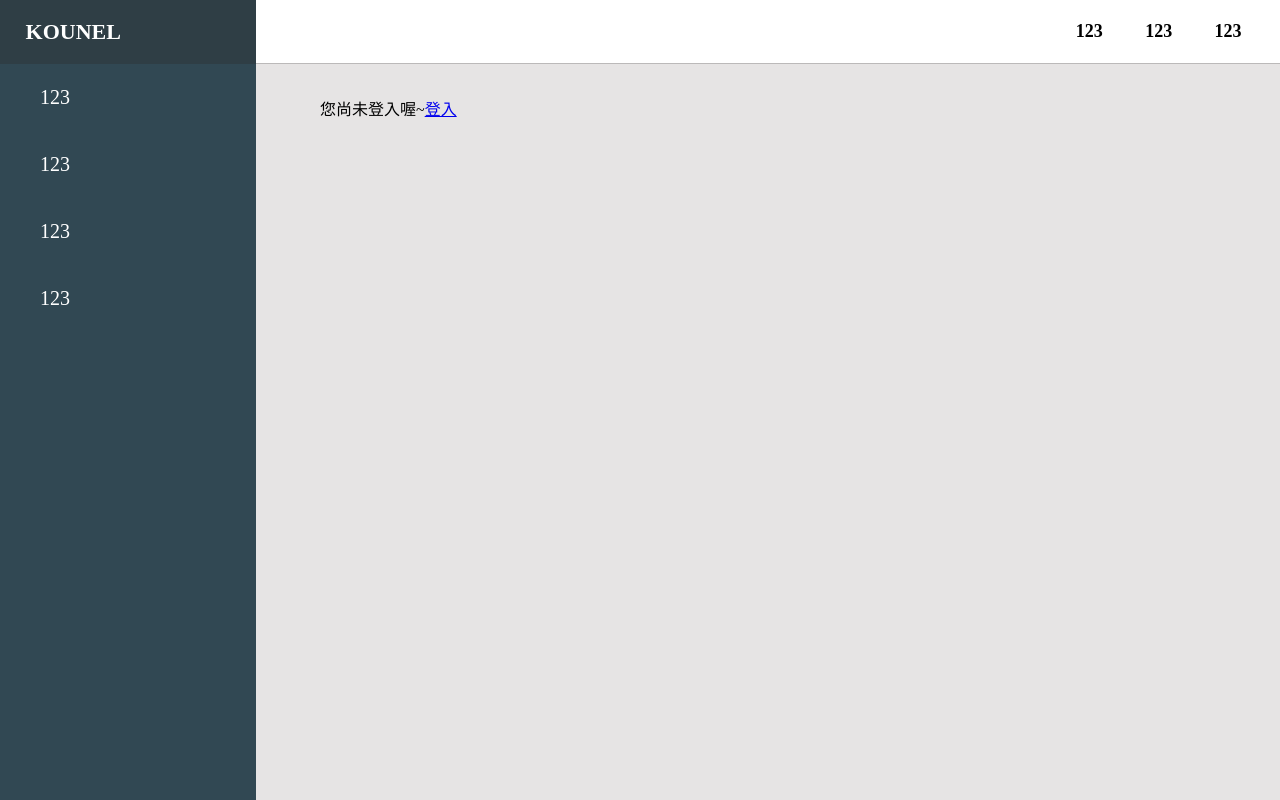
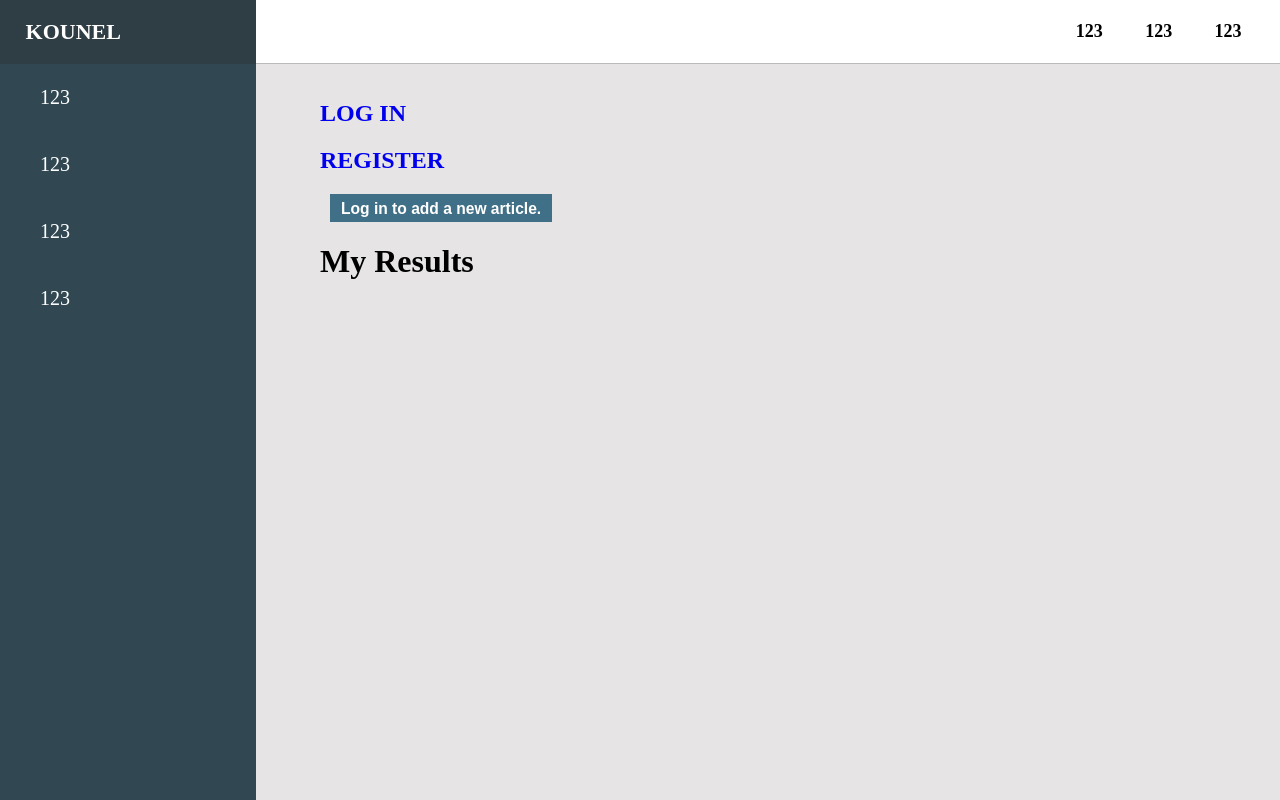
Before and after one commit to Yun-Pei/film_forum, a Django app: page /forum in a window 1280 px wide. Run offline with Django 5.2, Linux system fonts and the light colour scheme; data that the repository does not hold is empty; some libraries are stand-ins or nearby versions.

Commit message:
討論文章的新增修改刪除、文章留言的新增、註冊登入登出(只能刪除自己發的東西那部分還沒做完)
*目前Join table只在測試階段(但我覺得取出欄位很麻煩..)

```diff
--- a/film_forum/film_forum/urls.py
+++ b/film_forum/film_forum/urls.py
@@ -29,7 +29,7 @@ urlpatterns = [
     path('forum', forum_views.forum, name="forum"),
     path('movie', movie_views.movie, name="movie"),
     path('register', member_views.register, name="register"),
-    # path('forum_article', forum_views.forum_article, name="forum_article"),
+    path('forum_article', forum_views.forum_article, name="forum_article"),
     path('login', member_views.login, name="login"),
     path('log_out', member_views.log_out, name="log_out"),
     # path("", views.index, name="home")
--- a/film_forum/forum/static/css/forum.css
+++ b/film_forum/forum/static/css/forum.css
@@ -1,6 +1,53 @@
 body {
     margin: 0;
     background-color: #e6e4e4;
+}
+
+a {
+    text-decoration: none;
+}
+
+.add_forum {
+    margin: 20px 10px;
+}
+
+.add_forum button h3 {
+    color: white;
+    margin: 5px;
+}
+
+.add_forum button {
+    background-color: #407087;
+    border: #407087;
+    /* color: white; */
+    /* padding: 0px; */
+    height: 28px;
+}
+
+/* style */
+.popup {
+    display: none;
+    position: fixed;
+    top: 50%;
+    left: 50%;
+    transform: translate(-50%, -50%);
+    background-color: white;
+    padding: 20px;
+    border: 1px solid #ccc;
+    box-shadow: 0 4px 8px rgba(0,0,0,0.1);
+    z-index: 9999;
+    max-height: 85%;
+    /* width: 60%; */
+}
+.overlay {
+    display: none;
+    position: fixed;
+    top: 0;
+    left: 0;
+    width: 100%;
+    height: 100%;
+    background-color: rgba(0, 0, 0, 0.5);
+    z-index: 9998;
 }
 
 #forum_content {
--- a/film_forum/forum/static/css/forum_article.css
+++ b/film_forum/forum/static/css/forum_article.css
@@ -5,6 +5,7 @@ body {
 
 .edit {
     float: right;
+    cursor: pointer;
 }
 
 #post-text {
--- a/film_forum/forum/static/js/forum.js
+++ b/film_forum/forum/static/js/forum.js
@@ -1,24 +1,52 @@
+// $(document).ready(function() {
+//     $('#forum_content').on("click", "#article", function(){
+//         // 找到click的那個的 m_id 、 user_id
+//         var m_id = $(this).find('.m_id').text();
+//         var user_id = $(this).find('.user_id').text();
+//         var f_id = $(this).find('.f_id').text();
+
+//         // alert(m_id);
+//         // alert(user_id);
+
+//         $.ajax({
+//             type: "GET",
+//             url: "forum_article",
+//             data: {
+//                 m_id: m_id,
+//                 user_id: user_id,
+//                 f_id: f_id,
+//             },
+//             success: function(response) {
+//                 // alert("123");
+//                 window.location.href = "forum_article?m_id=" + m_id + "&user_id=" + user_id + "&f_id=" + f_id;
+//             },
+//             error: function(xhr, status, error) {
+//                 console.error(error);
+//             }
+//         });
+
+//     });
+// });
+
+
 $(document).ready(function() {
     $('#forum_content').on("click", "#article", function(){
         // 找到click的那個的 m_id 、 user_id
         var m_id = $(this).find('.m_id').text();
-        var user_id = $(this).find('.user_id').text();
-        var f_id = $(this).find('.f_id').text();
+        var art_id = $(this).find('.art_id').text();
 
         // alert(m_id);
-        // alert(user_id);
 
         $.ajax({
             type: "GET",
             url: "forum_article",
             data: {
-                m_id: m_id,
-                user_id: user_id,
-                f_id: f_id,
+                'm_id': m_id,
+                'art_id': art_id,
             },
             success: function(response) {
                 // alert("123");
-                window.location.href = "forum_article?m_id=" + m_id + "&user_id=" + user_id + "&f_id=" + f_id;
+                window.location.href = "forum_article?m_id=" + m_id + "&art_id=" + art_id;
             },
             error: function(xhr, status, error) {
                 console.error(error);
--- a/film_forum/forum/templates/forum.html
+++ b/film_forum/forum/templates/forum.html
@@ -58,11 +58,58 @@
 
     <div id="forum_content">
         <!-- test 是否登入 -->
-        {% if request.user.is_authenticated %}
-        <p>{{request.user}} 您已經登入囉</p>
-        {% else %}
-            <p>您尚未登入喔~<a href="/accounts/login/">登入</a></p>
-        {% endif %}
+        <div class="in_out">
+            {% if request.user.is_authenticated %}
+                <a href="{% url 'log_out' %}"><h2>LOG OUT</h2></a>
+            {% else %}
+                <a href="{% url 'login' %}"><h2>LOG IN</h2></a>
+                <a href="{% url 'register' %}"><h2>REGISTER</h2></a>
+            {% endif %}
+        </div>
+
+        <div>
+            <div class="add_forum">
+                {% if request.user.is_authenticated %}
+                <button id="openPopupButton">
+                    <h3>+ Create Article</h3>
+                </button>
+                {% else %}
+                <button>
+                    <a href="{% url 'login' %}"><h3>Log in to add a new article.</h3></a>
+                </button>
+                {% endif %}
+            </div>
+
+        </div>
+
+        <div class="overlay" id="overlay">
+            <div class="popup" id="popupForm">
+                <div class="form_all">
+                    <h2>Create a forum</h2>
+                    <div class="popup_form">
+                        <form action="" method="POST">
+                            {% csrf_token %}
+
+                            <div class="form_info">
+                                <label>{{ form.title.label }}</label>
+                                <br>
+                                {{ form.title }}
+                            </div>
+                            <div class="form_info">
+                                <label>{{ form.conent.label }}</label>
+                                <br>
+                                {{ form.conent }}
+                            </div>
+                            <div class="form_info form_submit">
+                                <br>
+                                <button class="cancel_button" id="closePopupButton">Cancel</button>
+                                <input class="submit_button" type="submit" value="Create" />
+                            </div>
+                        </form>
+                    </div>
+                </div>
+            </div>
+        </div>
 
 
         {% for article in forum_article %}
@@ -79,7 +126,14 @@
                 <!-- </a> -->
                 <div class="m_id" style="display: none;"> {{ article.mid }} </div>
                 <div class="user_id" style="display: none;"> {{ article.uid }} </div>
-                <div class="f_id" style="display: none;"> {{ article.art_id }} </div>
+                <div class="art_id" style="display: none;"> {{ article.art_id }} </div>
+            </div>
+        {% endfor %}
+
+        <h1>My Results</h1>
+        {% for i in results %}
+            <div>
+                {{ i.1  }} * {{ i.4 }}</li>
             </div>
         {% endfor %}
 
@@ -88,4 +142,23 @@
 
 
 </body>
+<script>
+    var openButton = document.getElementById("openPopupButton");
+    var popup = document.getElementById("popupForm");
+    var closeButton = document.getElementById("closePopupButton");
+    var overlay = document.getElementById("overlay");
+
+    openButton.addEventListener("click", function() {
+        popup.style.display = "block";
+        overlay.style.display = "block";
+    });
+
+    closeButton.addEventListener("click", function() {
+        event.preventDefault();
+        document.getElementById("id_title").value = "";
+        document.getElementById("id_conent").value = "";
+        popup.style.display = "none";
+        overlay.style.display = "none";
+    });
+</script>
 </html>
--- a/film_forum/forum/views.py
+++ b/film_forum/forum/views.py
@@ -4,77 +4,152 @@ from django.views.decorators.csrf import csrf_exempt
 from django.http import Http404, JsonResponse, HttpResponse
 from django.shortcuts import get_object_or_404
 from django.utils import timezone
-# from .forms import ForumsForm
+from .forms import *
 from member.models import *
+from movie.forms import *
+from django.db import connection
+
+
 # from forum.models import Forums, ForumsMessage
 # from .forms import MessageForm
 
 # Create your views here.
 # @csrf_exempt
 def forum(request):
-    # if request.method == "POST":
-    forum_articles = Article.objects.filter().order_by("-time").values('uid', 'mid', 'art_id', 'time', 'conent', 'title')
 
-    print(forum_articles)
-    return render(request, "forum.html", {'forum_article': forum_articles})
+    with connection.cursor() as cursor:
+        cursor.execute("""
+            SELECT User.id, User.username, Article.*
+            FROM User
+            JOIN Article ON User.id = Article .uid_id
+        """)
+        results = cursor.fetchall()
+        # results = [col[0] for col in cursor.description]
+        # ['id', 'username', 'art_id', 'time', 'title', 'conent', 'uid_id', 'mid_id']
 
-# @csrf_exempt
-# def forum_article(request):
-#     forum_articles = None
-#     forum_message = None
-#     form = MessageForm()
+    # print(results)
 
-#     movie_id = request.GET.get('m_id')
-#     ur_id = request.GET.get('user_id')
-#     forum_id = request.GET.get('f_id')
-#     # print(movie_id)
+        # results = []
+
+        # for row in rows:
+        #     user = User.objects.get(pk=row[0])  # 第一列是 User 的 id
+        #     article = Article.objects.get(pk=row[3])  # 第四列是 Article 的 id
+        #     results.append((user, article))
+
+    previous_url = request.META.get('HTTP_REFERER', '/')
+    request.session['previous_url'] = previous_url
+
+    form = ForumsForm()
+
+    movie_id = request.GET.get('m_id')
+
+    forum_articles = Article.objects.filter(mid=72).order_by("-time").values('uid', 'mid', 'art_id', 'time', 'conent', 'title')
+
+        # 拿會員ID
+    if request.user.is_authenticated:
+        user_id = request.user.id
+        print(user_id)
+
+    if request.method == 'POST':
+        # print("here")
+        form = ForumsForm(request.POST)
+        if form.is_valid():
+            title = form.cleaned_data['title']
+            # print(title)
+
+            conent = form.cleaned_data['conent']
+            # print(content)
+
+            # # m_id = form.cleaned_data['m_id']
+            film_id = Movies.objects.get(pk=movie_id)
+            user_id = User.objects.get(pk=user_id)
+            # # print(film_id)
+
+            now_time = timezone.now()
+            # # print(now_time)
+
+            forum = Article(title=title, conent=conent, time=now_time, uid=user_id, mid=film_id)
+            forum.save()
+
+            # film = None
+
+            return HttpResponseRedirect(f'forum?m_id={movie_id}')  # 導入路徑
+
+    # print(forum_articles)
+    return render(request, "forum.html", {'form': form, 'forum_article': forum_articles, 'results':results})
+
+@csrf_exempt
+def forum_article(request):
+
+    # 拿會員ID
+    if request.user.is_authenticated:
+        user_id = request.user.id
+        # print(user_id)
+
+    articles = None
+    articlecomment = None
+    form = MessageForm()
+
+    movie_id = request.GET.get('m_id')
+    article_id = request.GET.get('art_id')
+    # print(movie_id)
+    # print(article_id)
+
+    articles = Article.objects.filter(art_id=article_id).values('uid', 'mid', 'art_id', 'time', 'conent', 'title')
+    articlecomment = ArticleComment.objects.filter(art_id=article_id).order_by("-time").values('uid', 'mid', 'art_id', 'time', 'conent')
 
 
-#     forum_articles = Forums.objects.filter(f_id=forum_id).values('f_id', 'm_id', 'time', 'title', 'content', 'user_id')
-#     forum_message = ForumsMessage.objects.filter().order_by("-time").values('f_id', 'm_id', 'time', 'message_content')
+    if request.method == 'POST':
+        form = MessageForm(request.POST)
+
+        if form.is_valid():
+
+            conent = form.cleaned_data['conent']
+            # print(conent)
+
+            film_id = Movies.objects.get(pk=movie_id)
+            user_id = User.objects.get(pk=user_id)
+            art_id = Article.objects.get(pk=article_id)
+            # # print(film_id)
+
+            time = timezone.now()
+            # print(now_time)
+
+            forum = ArticleComment(art_id=art_id, conent=conent, mid=film_id, time=time, uid=user_id)
+            forum.save()
 
 
-#     if request.method == 'POST':
-#         form = MessageForm(request.POST)
-
-#         if form.is_valid():
-
-#             message_content = form.cleaned_data['message_content']
-#             print(message_content)
-
-#             forum_instance2 = Forums.objects.get(pk=forum_id, m_id=movie_id)
-#             m_id = forum_instance2.m_id
-
-#             forum_instance = Forums.objects.get(pk=forum_id)
-#             f_id = forum_instance
+            return HttpResponseRedirect(f'forum_article?m_id={movie_id}&art_id={article_id}')
 
 
-#             time = timezone.now()
-#             # print(now_time)
+        # edit forum article
+        elif request.POST.get("mode") == "forum_article_edit":
 
-#             forum = ForumsMessage(f_id=f_id, message_content=message_content, m_id=m_id, time=time)
-#             forum.save()
+            movie_id = request.POST.get('m_id')
+            article_id = request.POST.get('art_id')
+
+            time = Article.objects.filter(art_id=article_id).values('time')
+
+            # print(time)
+            user_id = User.objects.get(pk=user_id)
+            film_id = Movies.objects.get(pk=movie_id)
+
+            # art_id = Article.objects.get(pk=article_id)
 
 
-#             return HttpResponseRedirect(f'forum_article?m_id={movie_id}&user_id={ur_id}&f_id={forum_id}')
+            edit_article = Article(art_id=article_id, mid=film_id, title=request.POST.get('title'), conent=request.POST.get('content'), uid=user_id, time=time)
+            edit_article.save()
 
+            return HttpResponse('The article has been successfully modified!')
 
-#         # edit forum article
-#         elif request.POST.get("mode") == "forum_article_edit":
+        # delete forum article
+        elif request.POST.get("mode") == "forum_article_delete":
+            article_id = request.POST.get('art_id')
 
-#             time = Forums.objects.filter(f_id=forum_id).values('time')
+            delete_article = Article.objects.get(art_id=article_id)
+            delete_article.delete()
 
-#             edit_article = Forums(f_id=forum_id, m_id=movie_id, title=request.POST.get('title'), content=request.POST.get('content'), user_id=ur_id, time=time)
-#             edit_article.save()
+            return redirect("forum")
 
-#             return HttpResponse('The article has been successfully modified!')
-
-#         # delete forum article
-#         elif request.POST.get("mode") == "forum_article_delete":
-#             delete_article = Forums.objects.get(f_id=forum_id)
-#             delete_article.delete()
-
-#             return HttpResponse('The article has been successfully deleted!')
-
-
-#     return render(request, "forum_article.html", {'forum_article': forum_articles, 'form': form, 'forum_message': forum_message})
+# 'form': form,
+    return render(request, "forum_article.html", {'articles': articles,'form': form,  'articlecomment': articlecomment})
```
Also changed, not shown: film_forum/forum/forms.py (+16 -16 lines), film_forum/forum/static/js/forum_article.js (+6 -8 lines), film_forum/forum/templates/forum_article.html (+8 -8 lines), film_forum/member/views.py (+12 -13 lines), film_forum/movie/static/js/movie.js (added, +27 -0 lines), film_forum/movie/templates/movie.html (+19 -13 lines), film_forum/movie/views.py (+4 -29 lines).
